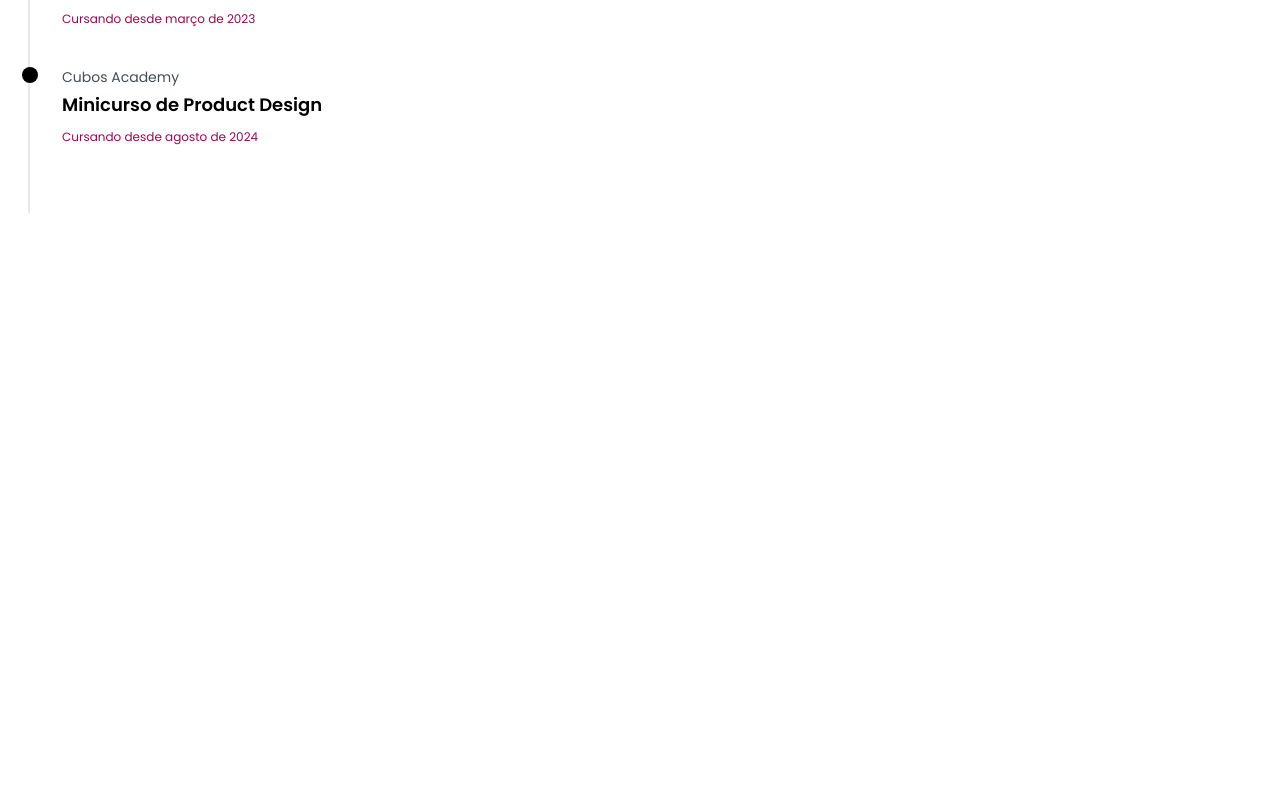
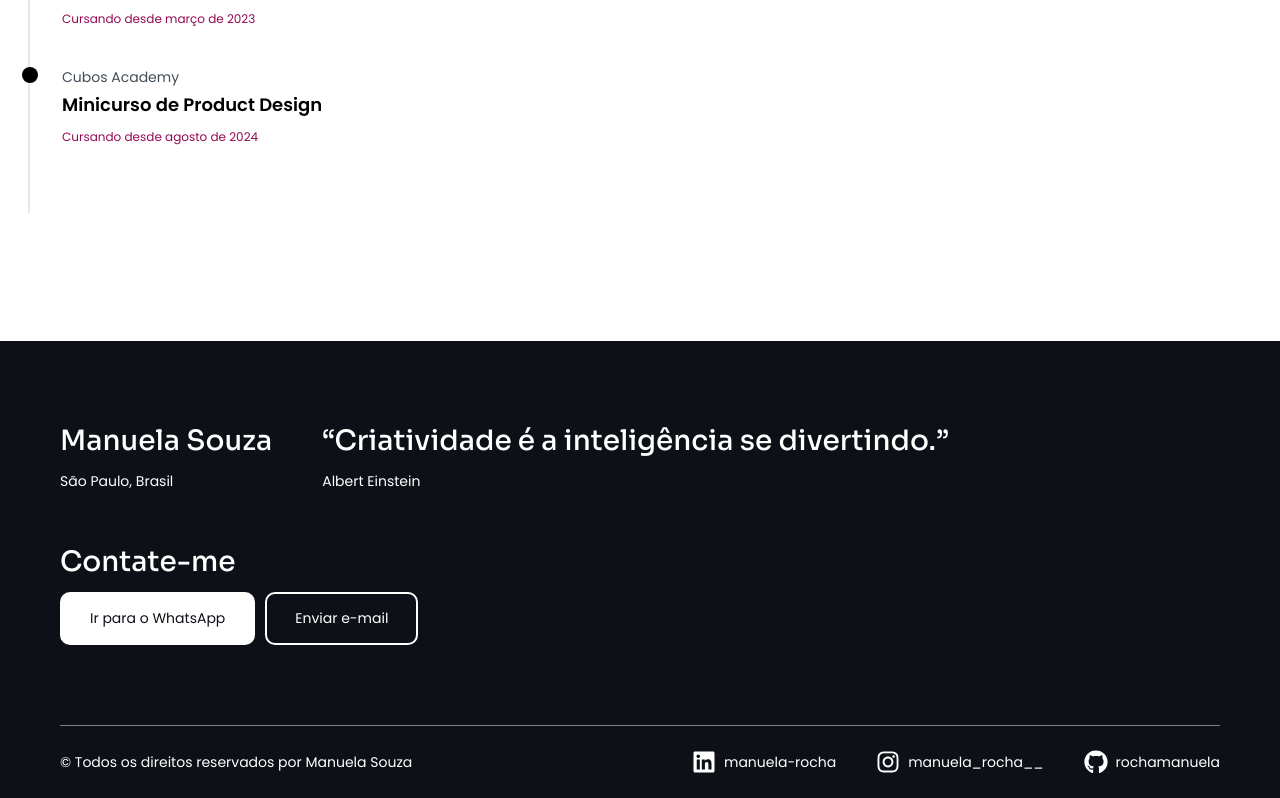
Before and after one commit to rochamanuela/academic-portfolio, a React (Vite) app: page / in a window 1280 px wide. Shown: the part 2812-3610 px from the top of the page. Before the commit the page ends 3153 px from the top, so only its background shows below. Built offline with nearby package versions, Linux system fonts and the light colour scheme.

Commit message:
feat: add footer

```diff
--- a/src/App.jsx
+++ b/src/App.jsx
@@ -6,7 +6,7 @@ import {
   Education,
   // Skills,
   // Experience,
-  // Footer
+  Footer
 } from './components'
 import './App.css'
 
@@ -20,7 +20,7 @@ function App() {
       <Education />
       {/* <Skills /> */}
       {/* <Experience /> */}
-      {/* <Footer /> */}
+      <Footer />
     </div>
   )
 }
--- /dev/null
+++ b/src/components/Footer/index.jsx
@@ -0,0 +1,49 @@
+import React from 'react'
+import { FaLinkedin, FaInstagram, FaGithub } from "react-icons/fa";
+import './style.css'
+
+export default function Footer() {
+  return (
+    <div className="footer">
+      <div className="footer-content">
+        <div className="footer-content-child">
+          <p>Manuela Souza</p>
+          <p>São Paulo, Brasil</p>
+        </div>
+        <div className="footer-content-child">
+          <p>“Criatividade é a inteligência se divertindo.”</p>
+          <p>Albert Einstein</p>
+        </div>
+        <div className="footer-content-child">
+          <p>Contate-me</p>
+          <div className="btn-container">
+            <a href="https://wa.me/qr/7SITDGRVYZAZB1">
+              <button className="primary-btn">Ir para o WhatsApp</button>
+            </a>
+            <a href="mailto:rochadesouzamanuela@gmail.com?subject=Conheci seu Portfolio">
+              <button className="secondary-btn">Enviar e-mail</button>
+            </a>
+          </div>
+        </div>
+      </div>
+      <hr />
+      <div className="footer-content-links">
+        <p>© Todos os direitos reservados por Manuela Souza</p>
+        <div className="social-media-links">
+          <a href="https://www.linkedin.com/in/rocha-manuela/">
+            <FaLinkedin size={24} />
+            <p>manuela-rocha</p>
+          </a>
+          <a href="https://instagram.com/manuela_rocha__">
+            <FaInstagram size={24} />
+            <p>manuela_rocha__</p>
+          </a>
+          <a href="https://github.com/rochamanuela/">
+            <FaGithub size={24} />
+            <p>rochamanuela</p>
+          </a>
+        </div>
+      </div>
+    </div>
+  )
+}
--- /dev/null
+++ b/src/components/Footer/style.css
@@ -0,0 +1,139 @@
+.footer {
+    display: flex;
+    flex-direction: column;
+    padding: 0 60px;
+    background-color: #0D1117;
+    color: #fff;
+    font-size: 14px;
+    font-family: 'Poppins';
+}
+
+.footer-content {
+    display: flex;
+    flex-direction: row;
+    align-items: center;
+    justify-content: space-between;
+    padding: 80px 0;
+}
+
+.footer .footer-content-links {
+    display: flex;
+    flex-direction: row;
+    justify-content: space-between;
+    align-items: center;
+    padding: 24px 0;
+}
+
+.footer .footer-content-links .social-media-links,
+.footer .footer-content-links .social-media-links a {
+    display: flex;
+    flex-direction: row;
+    align-items: center;
+}
+
+.footer .footer-content-links .social-media-links a {
+    gap: 8px;
+    text-decoration: none;
+    color: #fff;
+    transition: .3s;
+}
+
+.footer .footer-content-links .social-media-links a:hover {
+    color: #FF6980;
+}
+
+.footer .footer-content-links .social-media-links {
+    gap: 40px;
+}
+
+.footer hr {
+    opacity: .5;
+}
+
+.footer-content-child p:first-child {
+    font-family: 'Sora';
+    font-style: normal;
+    font-weight: 500;
+    font-size: 28px;
+    line-height: 40px;
+    margin-bottom: 10px;
+}
+
+.btn-container {
+    display: flex;
+    gap: 10px;
+}
+
+.btn-container a button {
+    padding: 14px 28px;
+    border: 2px solid #fff;
+    border-radius: 10px;
+    font-family: Poppins;
+    cursor: pointer;
+}
+
+.btn-container a button.primary-btn {
+    color: #0D1117;
+    background-color: #fff;
+    transition: .3s;
+}
+
+.btn-container a button.primary-btn {
+    color: #0D1117;
+    background-color: #fff;
+    transition: .3s;
+}
+
+.btn-container a button.primary-btn:hover,
+.btn-container a button.secondary-btn:hover {
+    background-color: var(--amaranth);
+    border-color: var(--amaranth);
+    color: #fff;
+}
+
+.btn-container a button.secondary-btn {
+    background-color: transparent;
+    color: #fff;
+}
+
+/* add responsiviness */
+
+@media screen and (max-width: 1340px) {
+    .footer-content {
+        gap: 50px;
+        flex-wrap: wrap;
+        justify-content: flex-start;
+    }
+}
+
+@media screen and (max-width: 1024px) {
+    .footer .footer-content-links {
+        gap: 20px;
+        flex-wrap: wrap;
+    }
+}
+
+@media screen and (max-width: 650px) {
+    .footer .footer-content-links .social-media-links {
+        flex-wrap: wrap;
+        gap: 25px;
+    }
+}
+
+
+@media screen and (max-width: 470px) {
+    .btn-container {
+        flex-direction: column;
+    }
+
+    .footer-content-child,
+    .btn-container a button {
+        width: 100%;
+    }
+}
+
+@media screen and (max-width: 420px) {
+    .footer {
+        padding: 0 6%;
+    }
+}
--- a/src/components/index.jsx
+++ b/src/components/index.jsx
@@ -2,10 +2,12 @@ import About from "./About";
 import Header from "./Header";
 import Hobby from "./Hobby";
 import Education from "./Education";
+import Footer from "./Footer";
 
 export {
     About,
     Header,
     Hobby,
-    Education
+    Education,
+    Footer
 }
```
